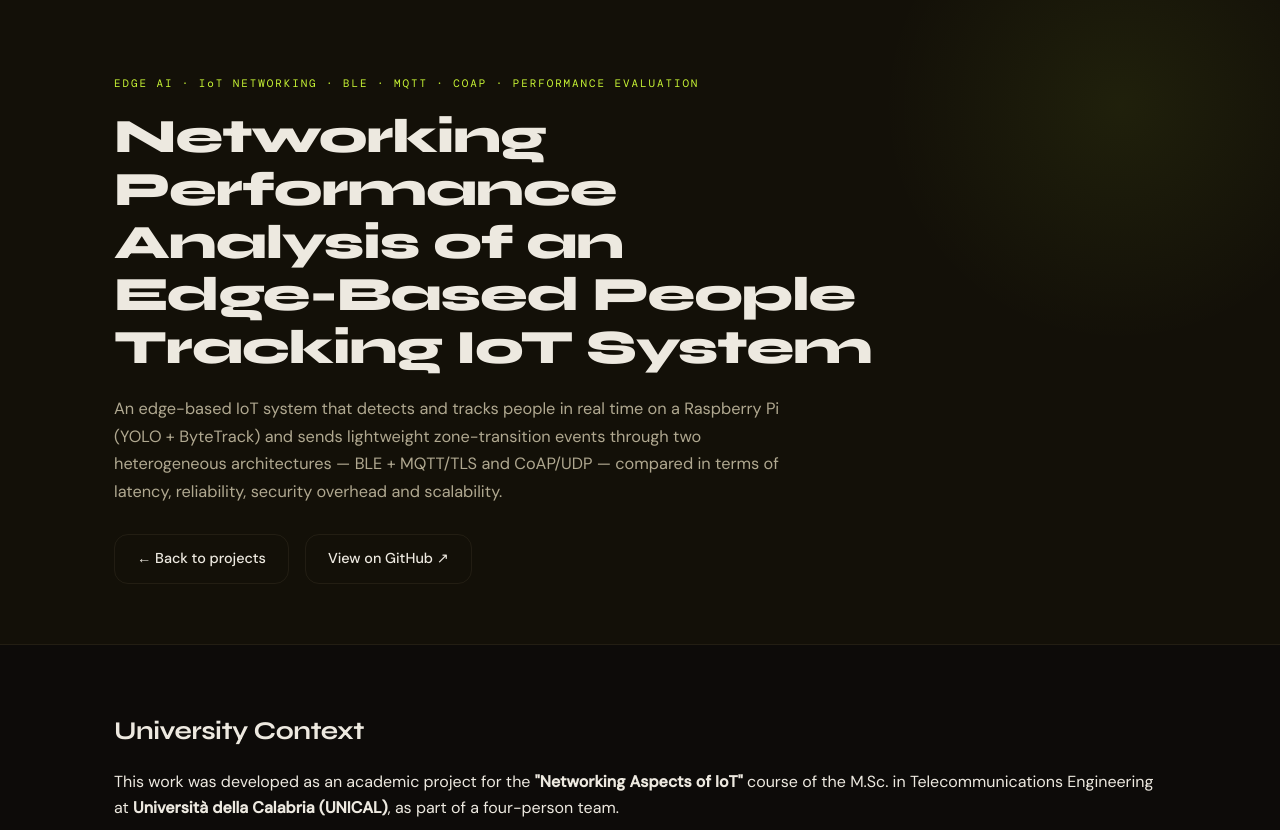
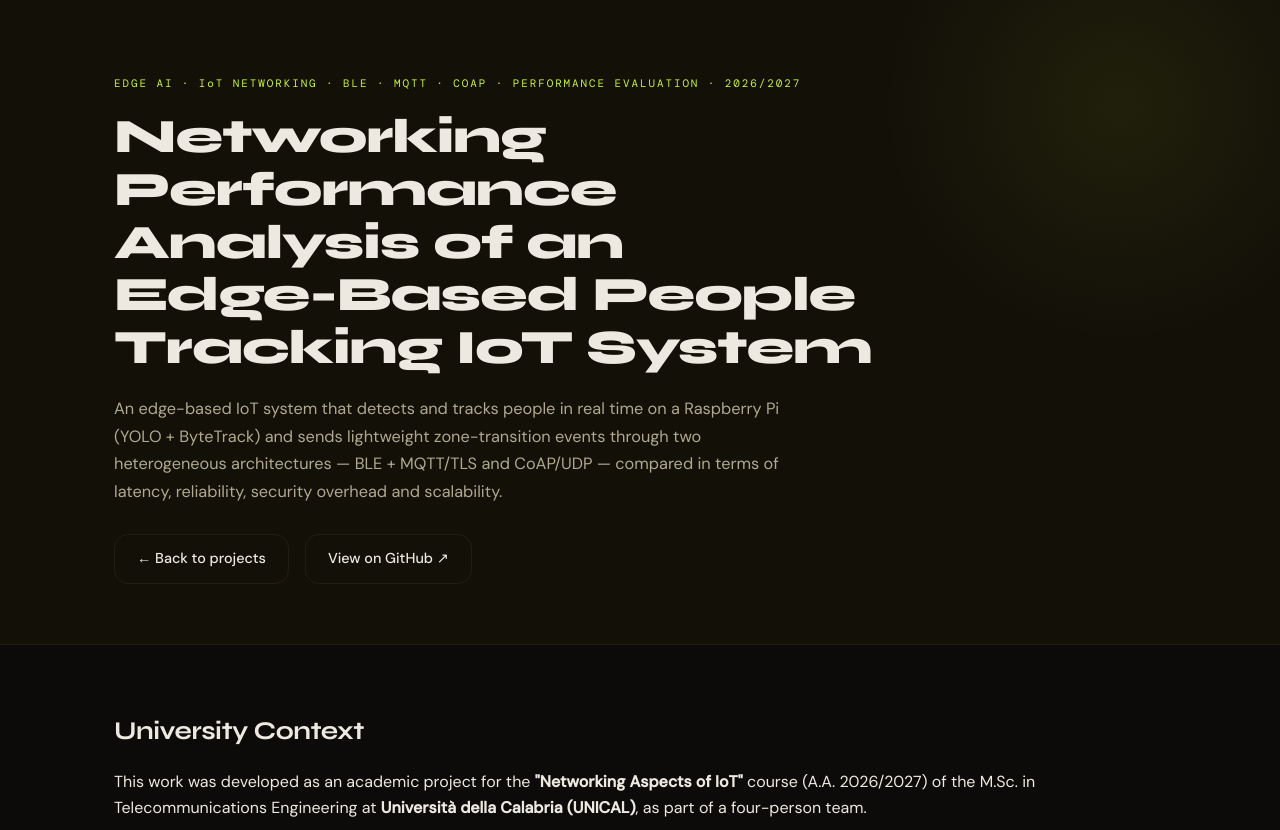
Before and after one commit to giugiu39/portfolio-telecom, a website: page project-people-tracking.html in a window 1280 px wide. Shown: the part 55-885 px from the top of the page. Drawn offline with nearby package versions, Linux system fonts and the light colour scheme; a web font is replaced by a local one.

Commit message:
Years updated again.

```diff
--- a/project-people-tracking.html
+++ b/project-people-tracking.html
@@ -34,7 +34,7 @@
 <!-- HERO -->
 <section class="project-hero" id="overview">
   <div class="container">
-    <p class="project-meta">EDGE AI · IoT NETWORKING · BLE · MQTT · COAP · PERFORMANCE EVALUATION</p>
+    <p class="project-meta">EDGE AI · IoT NETWORKING · BLE · MQTT · COAP · PERFORMANCE EVALUATION · 2026/2027</p>
     <h1>Networking Performance Analysis of an<br />Edge-Based People Tracking IoT System</h1>
     <p class="project-desc">
       An edge-based IoT system that detects and tracks people in real time on a Raspberry Pi
@@ -55,7 +55,7 @@
     <h2 class="section-title">University Context</h2>
     <p>
       This work was developed as an academic project for the <strong>"Networking Aspects of IoT"</strong>
-      course of the M.Sc. in Telecommunications Engineering at
+      course (A.A. 2026/2027) of the M.Sc. in Telecommunications Engineering at
       <strong>Università della Calabria (UNICAL)</strong>, as part of a four-person team.
     </p>
     <p style="margin-top:12px;">
```
